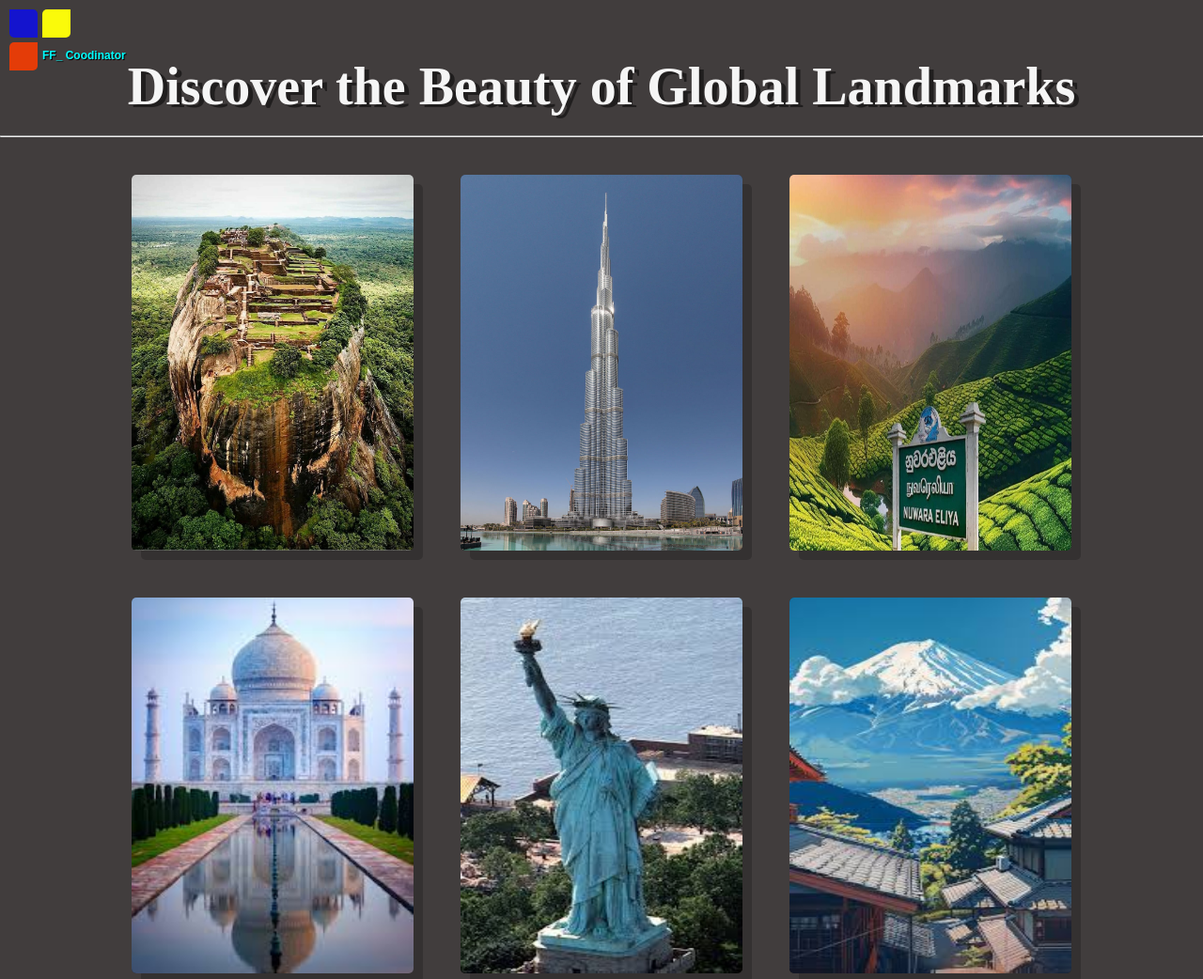
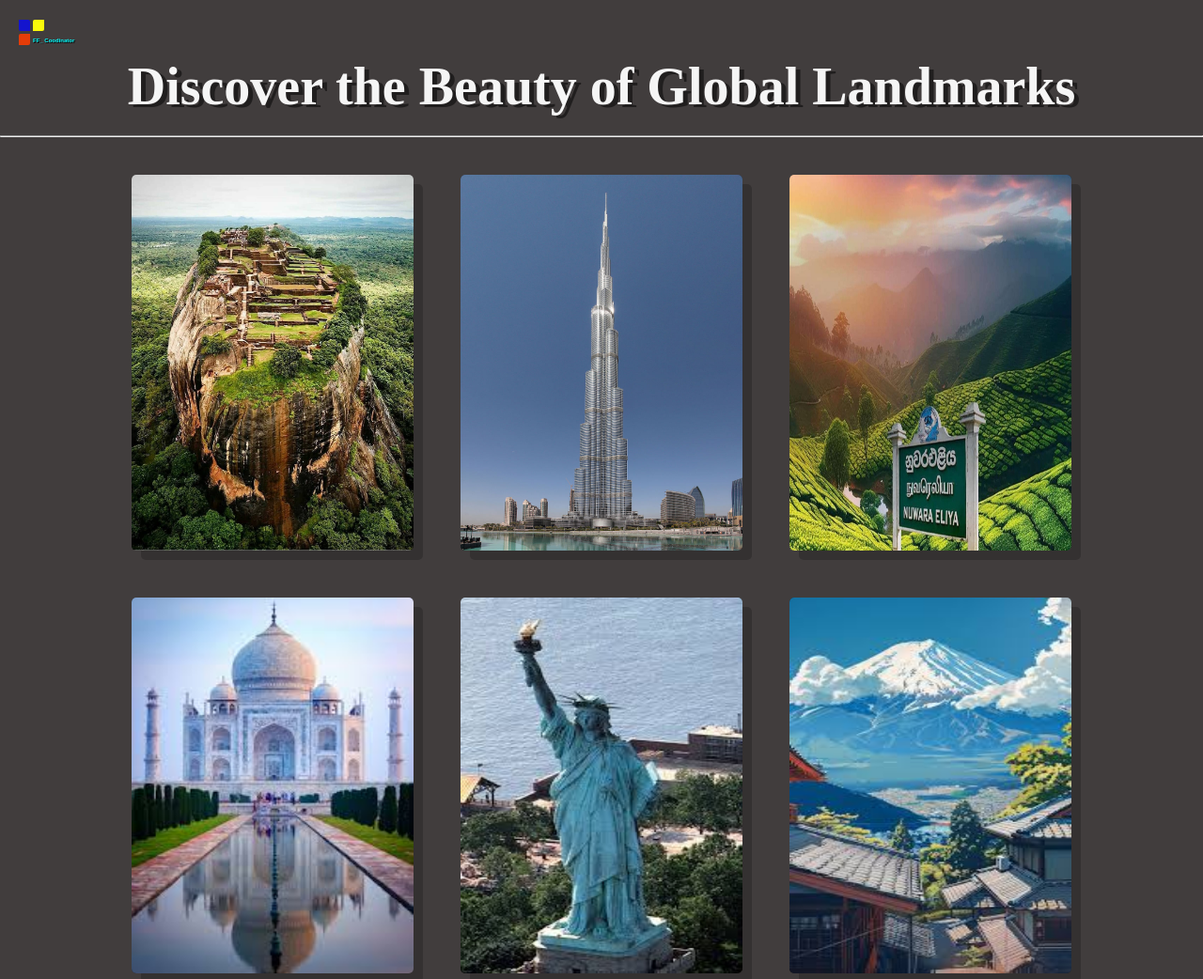
Before and after one commit to Farsan-MHD/image-project, a plain HTML site: page index.html in a window 1280 px wide. Shown: the top 1042 px of the page at 94% size. Drawn offline with Linux system fonts and the light colour scheme.

Commit message:
Add files via upload

```diff
--- a/stylesheet.css
+++ b/stylesheet.css
@@ -79,56 +79,59 @@ hr{
 
     #logo-countainer{
         display:block;
-        width:130px;
-        height:65px;
+        width:61px;
+        height:30px;
         background-color: transparent;
         position: absolute;
-        top:10px;
-        left:10px;
+        top:20px;
+        left:20px;
     }
 
     .boxes{
-        width:65px;
-        height:65px;
+        width:27px;
+        height:30px;
         display:flex;
         flex-direction: row;
+        align-items: center;
         flex-wrap: wrap;
-        gap:5px;
+        gap:3px;
+        background-color: transparent;
     }
 
     .box{
-        width:30px;
-        height:30px;
+        width:12px;
+        height:12px;
     }
 
     .box-1{
-        border-radius: 0 5px;
+        border-radius: 0 2px;
         background-color: rgb(20, 20, 206);
     }
 
     .box-2{
-        border-radius: 5px 0;
+        border-radius: 2px 0;
         background-color: rgb(250, 250, 10);
     }
 
     .box-3{
-
-        border-radius: 5px 0;
+        border-radius: 2px 0;
         background-color: rgb(228, 60, 8);
+        position:relative;
+        bottom:1px;
     }
 
     .text-box{
         color: aqua;
         text-shadow: 1px 1px black;
         font-weight:600;
-        font-size:12px;
+        font-size:6px;
         font-family:sans-serif ,'Times New Roman', Times, serif;
         position:relative;
-        left:35px;
-        bottom:23px;
+        left:15px;
+        bottom:10px;
     }
 
-     /* nlogo style end */
+     /* logo style end */
 
     h1{
         font-size: 3.5rem;
```
